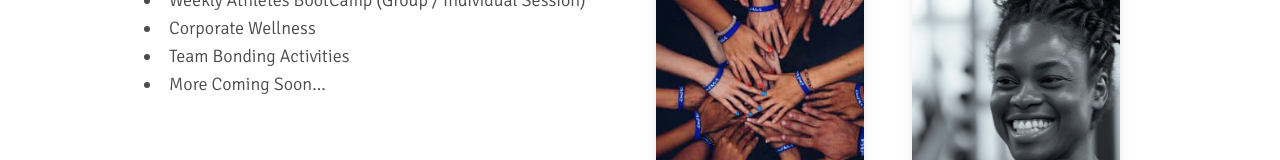
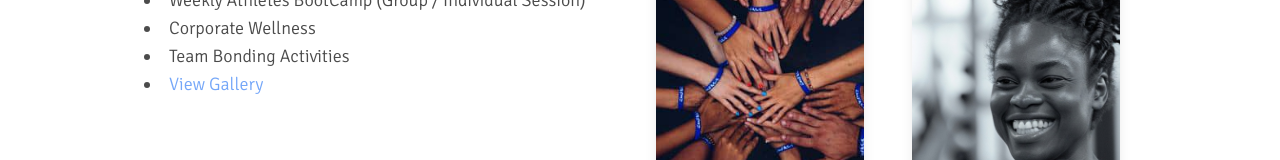
Before and after one commit to abupraise/GentleBreeze, a React (Vite) app: page / in a window 1280 px wide. Shown: the part 2808-2968 px from the top of the page. Built offline with nearby package versions, Linux system fonts and the light colour scheme.

Commit message:
Updating snippet

```diff
--- a/src/components/Trainers.jsx
+++ b/src/components/Trainers.jsx
@@ -1,6 +1,7 @@
 import React from "react";
 import { FontAwesomeIcon } from "@fortawesome/react-fontawesome";
 import { faInstagram, faTiktok } from "@fortawesome/free-brands-svg-icons";
+import { Link } from "react-router-dom"
 import image1 from "../assets/coach.jpeg";
 import image2 from "../assets/coach1.jpeg";
 import image3 from "../assets/coach3.jpeg";
@@ -80,7 +81,11 @@ const OurServices = () => (
         <li>Weekly Athletes BootCamp (Group / Individual Session)</li>
         <li>Corporate Wellness</li>
         <li>Team Bonding Activities</li>
-        <li>More Coming Soon...</li>
+        <li>
+          <a href="/gallery" className="text-blue-500">
+            View Gallery
+          </a>{" "}
+        </li>
       </ul>
     </div>
 
```
